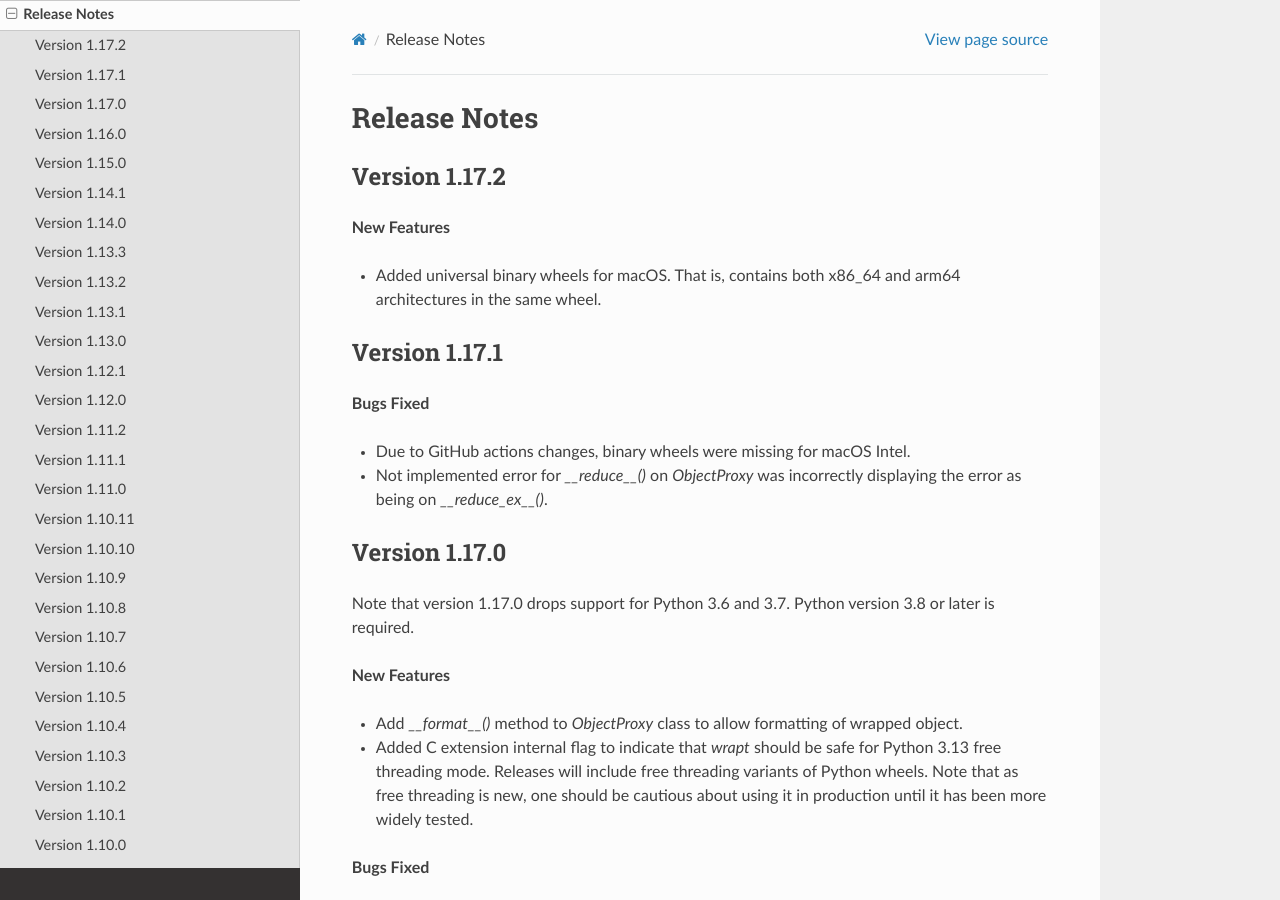
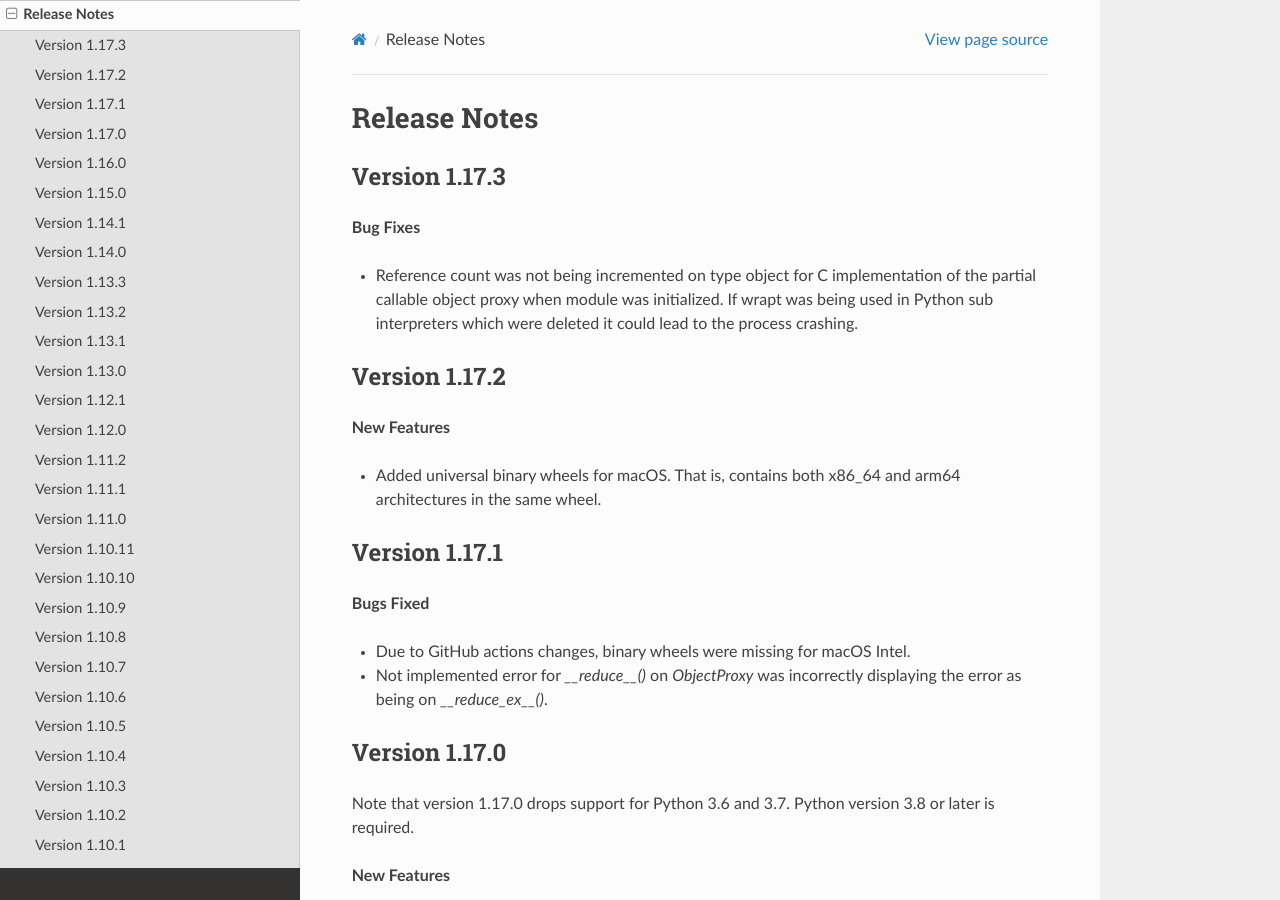
Before and after one commit to GrahamDumpleton/wrapt, a Sphinx documentation site: the page built from docs/changes.rst, in a window 1280 px wide and 900 px high. Built offline with Sphinx 7.4.7 and the Read the Docs theme 3.1.0, drawn with Linux system fonts in a browser that asks for light colours.

Commit message:
Fix crash due to lack of reference count.

```diff
--- a/docs/changes.rst
+++ b/docs/changes.rst
@@ -1,5 +1,15 @@
 Release Notes
 =============
+
+Version 1.17.3
+--------------
+
+**Bug Fixes**
+
+* Reference count was not being incremented on type object for C implementation
+  of the partial callable object proxy when module was initialized. If wrapt was
+  being used in Python sub interpreters which were deleted it could lead to the
+  process crashing.
 
 Version 1.17.2
 --------------
```
Also changed, not shown: 1 other file.
